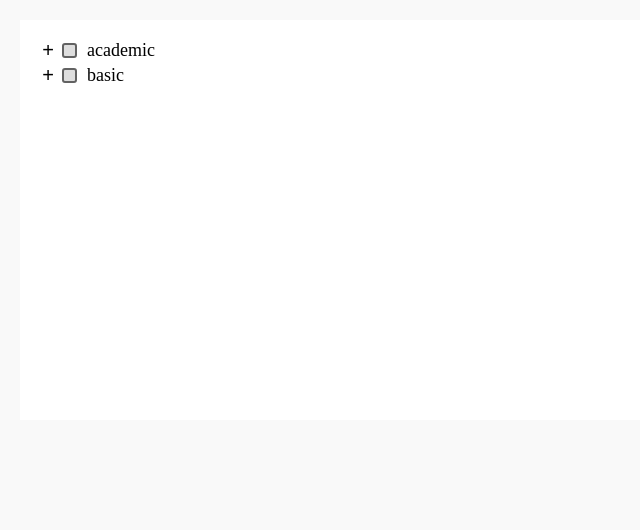
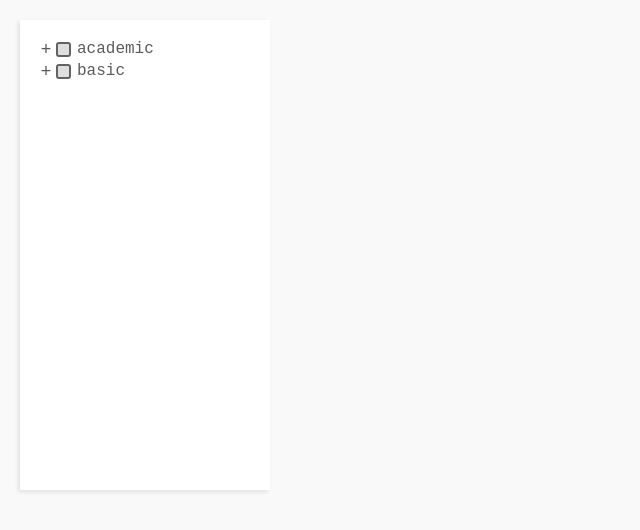
Before and after one commit to Moamal-2000/multi-selection-dropdown, a React (Vite) app: page / in a window 1280 px wide. Shown: the top 530 px of the page, without its empty margins (0-640 px from the left). Built offline with nearby package versions, Linux system fonts and the light colour scheme.

Commit message:
refactor: make the code customizable, and simple styling changes

```diff
--- a/src/App.jsx
+++ b/src/App.jsx
@@ -1,6 +1,5 @@
 import MultiSelectDropdown from "./Components/MultiSelectDropdown/MultiSelectDropdown";
 import { dropDownData } from "./Data/dropdownData";
-import "./main.css";
 
 function App() {
   return (
--- a/src/Components/MultiSelectDropdown/CustomCheckbox/CustomCheckbox.jsx
+++ b/src/Components/MultiSelectDropdown/CustomCheckbox/CustomCheckbox.jsx
@@ -19,6 +19,7 @@ const CustomCheckbox = ({ selectedItems, node, parentId, handleSelect }) => {
   const allCheckedClass = isAllChildrenChecked ? s.allChecked : "";
 
   return (
+    <div className={s.customCheckbox}>
       <div
         className={`${s.wrapper} ${checkedClass} ${halfTickClass} ${allCheckedClass}`}
       >
@@ -31,6 +32,11 @@ const CustomCheckbox = ({ selectedItems, node, parentId, handleSelect }) => {
           id={node.Parentnodeid + "-" + node.id}
         />
       </div>
+
+      <label htmlFor={node.Parentnodeid + "-" + node.id} className={s.label}>
+        {node.displayname}
+      </label>
+    </div>
   );
 };
 
--- a/src/Components/MultiSelectDropdown/CustomCheckbox/CustomCheckbox.module.css
+++ b/src/Components/MultiSelectDropdown/CustomCheckbox/CustomCheckbox.module.css
@@ -1,3 +1,8 @@
+.customCheckbox {
+  display: flex;
+  align-items: center;
+}
+
 .wrapper {
   width: 15px;
   height: 15px;
@@ -14,24 +19,24 @@
   left: 50%;
   top: calc(50% - 2px);
   translate: -50% -50%;
+  font-size: .6rem;
+  font-weight: bold;
 }
 
 .wrapper.checked::before {
   content: "✓";
   top: 50%;
-  font-size: .6rem;
-  font-weight: bold;
 }
 
 .wrapper.halfTick::before {
   content: "-";
+  top: calc(50% - 1px);
+  font-size: 1rem;
 }
 
 .wrapper.allChecked::before {
   content: "✓";
   top: 50%;
-  font-size: .6rem;
-  font-weight: bold;
 }
 
 .checkbox {
@@ -43,3 +48,10 @@
   border: none;
   opacity: 0;
 }
+
+.label {
+  cursor: pointer;
+  user-select: none;
+  padding-left: 6px;
+  font-size: .8rem;
+}
--- a/src/Components/MultiSelectDropdown/DropDownMenu/DropDownMenu.jsx
+++ b/src/Components/MultiSelectDropdown/DropDownMenu/DropDownMenu.jsx
@@ -23,7 +23,7 @@ const DropDownMenu = ({
           {node.Nodes.length > 0 && (
             <button
               type="button"
-              className={s.toggleButton}
+              className={`${s.toggleButton} ${collapseClass}`}
               onClick={() => handleToggleMenu(node.id)}
             >
               {collapseClass ? "+" : "-"}
@@ -36,13 +36,6 @@ const DropDownMenu = ({
             parentId={parentId}
             handleSelect={handleSelect}
           />
-
-          <label
-            htmlFor={node.Parentnodeid + "-" + node.id}
-            className={s.label}
-          >
-            {node.displayname}
-          </label>
         </div>
 
         {node.Nodes.length > 0 && (
--- a/src/Components/MultiSelectDropdown/DropDownMenu/DropDownMenu.module.css
+++ b/src/Components/MultiSelectDropdown/DropDownMenu/DropDownMenu.module.css
@@ -2,49 +2,48 @@
   width: fit-content;
   display: flex;
   flex-direction: column;
-  gap: 4px;
+  gap: var(--dropdown-gap);
 }
 
 .innerMenu {
-  margin-left: 20px;
+  margin-left: var(--dropdown-left-space);
   width: fit-content;
 }
 
 .menu .item {
   display: flex;
   align-items: center;
-  gap: 6px;
 }
 
 .menu .item.lastItem {
-  margin-left: calc(2px + 20px);
+  margin-left: calc(2px + var(--dropdown-left-space));
 }
 
 .toggleButton {
   border: none;
   outline: none;
   background-color: transparent;
-  font-size: 1rem;
+  color: #5b5b5b;
+  font-size: .9rem;
   width: 16px;
   height: 16px;
+  padding-right: 4px;
   display: flex;
   align-items: center;
   justify-content: center;
   cursor: pointer;
+  position: relative;
+  top: -1px;
 }
 
-.label {
-  cursor: pointer;
-  user-select: none;
-  padding-left: 4px;
-  font-size: .9rem;
+.toggleButton.collapse {
+  top: 0;
 }
 
 .menu .otherMenu {
   display: flex;
   flex-direction: column;
-  gap: 4px;
-  display: block;
+  gap: var(--dropdown-gap);
 }
 
 .menu .otherMenu.collapse {
--- a/src/Components/MultiSelectDropdown/MultiSelectDropdown.module.css
+++ b/src/Components/MultiSelectDropdown/MultiSelectDropdown.module.css
@@ -3,7 +3,13 @@
   flex-direction: column;
   margin: 20px;
   padding: 20px;
+  padding-right: 50px;
   background-color: #fff;
   gap: 4px;
-  min-height: 400px;
+  min-height: 470px;
+  max-height: 470px;
+  min-width: 250px;
+  width: fit-content;
+  overflow-y: auto;
+  box-shadow: -2px 2px 4px 0 rgba(0, 0, 0, .1);
 }
--- a/src/main.css
+++ b/src/Styles/main.css
@@ -1,3 +1,5 @@
+@import "./variables.css";
+
 * {
   margin: 0;
   padding: 0;
@@ -10,6 +12,8 @@ html {
 
 body {
   background-color: #f9f9f9;
+  color: #5b5b5b;
+  font-family: monospace, sans-serif;
 }
 
 label {
--- /dev/null
+++ b/src/Styles/variables.css
@@ -0,0 +1,4 @@
+:root {
+  --dropdown-gap: 8px;
+  --dropdown-left-space: 20px;
+}
--- a/src/main.jsx
+++ b/src/main.jsx
@@ -1,7 +1,7 @@
 import { StrictMode } from "react";
 import ReactDOM from "react-dom/client";
 import App from "./App.jsx";
-import "./main.css";
+import "./Styles/main.css";
 
 ReactDOM.createRoot(document.getElementById("root")).render(
   <StrictMode>
```
Lines whose indentation alone changed are shown as unchanged.
